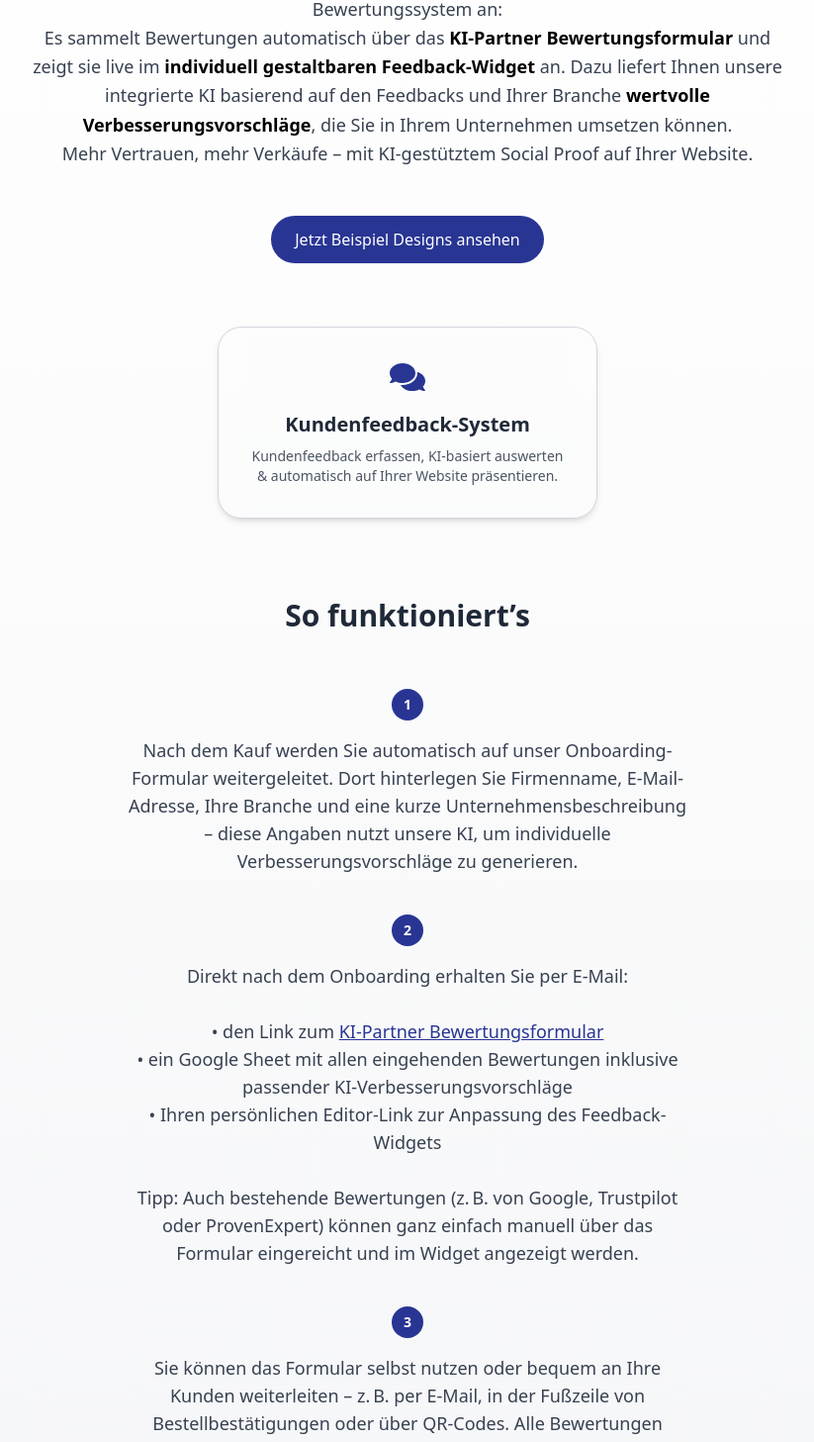
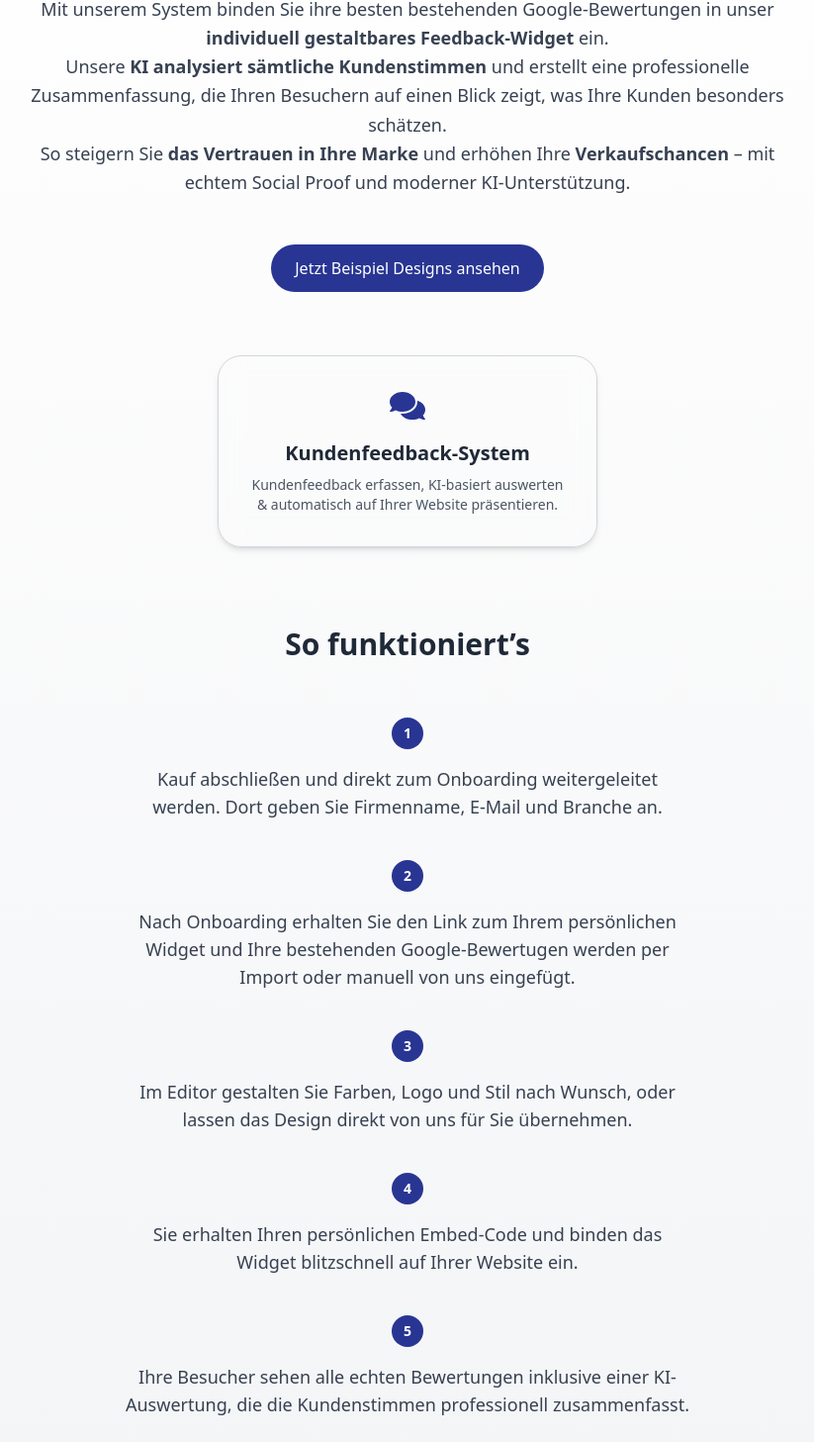
Before and after one commit to Hamsa777/KI-Partner, a React (Vite) app: page /kundenfeedback in a window 1280 px wide. Shown: the part 273-1730 px from the top of the page at 99% size, without its empty margins (228-1051 px from the left). Built offline with nearby package versions, Linux system fonts and the light colour scheme.

Commit message:
Aktueller Stand – Widget final

```diff
--- a/src/pages/Kundenfeedback.jsx
+++ b/src/pages/Kundenfeedback.jsx
@@ -40,14 +40,12 @@ export default function Kundenfeedback() {
   >
     Statistisch
   </a>{" "}
-  gesehen informieren sich 90 % der Kunden vor dem Kauf über Bewertungen – Vertrauen ist kaufentscheidend.
-  Genau hier setzen wir mit unserem KI-gestützten Bewertungssystem an: <br />Es sammelt Bewertungen automatisch über das{" "}
-  <strong className="text-black">KI-Partner Bewertungsformular</strong> und zeigt sie live im{" "}
-  <strong className="text-black">individuell gestaltbaren Feedback-Widget</strong> an.
-  Dazu liefert Ihnen unsere integrierte KI basierend auf den Feedbacks und Ihrer Branche{" "}
-  <strong className="text-black">wertvolle Verbesserungsvorschläge</strong>, die Sie in Ihrem Unternehmen umsetzen können.<br />
-  Mehr Vertrauen, mehr Verkäufe – mit KI-gestütztem Social Proof auf Ihrer Website.
+  gesehen informieren sich <strong>90 % der Kunden</strong> vor dem Kauf über Bewertungen – <strong>Vertrauen ist kaufentscheidend</strong>.<br />
+  Mit unserem System binden Sie ihre besten bestehenden Google-Bewertungen in unser <strong>individuell gestaltbares Feedback-Widget</strong> ein.<br />
+  Unsere <strong>KI analysiert sämtliche Kundenstimmen</strong> und erstellt eine professionelle Zusammenfassung, die Ihren Besuchern auf einen Blick zeigt, was Ihre Kunden besonders schätzen.<br />
+  So steigern Sie <strong>das Vertrauen in Ihre Marke</strong> und erhöhen Ihre <strong>Verkaufschancen</strong> – mit echtem Social Proof und moderner KI-Unterstützung.
 </motion.p>
+
 
 
 
@@ -88,7 +86,7 @@ export default function Kundenfeedback() {
           {/* Hover-Overlay mit zwei Buttons */}
           <div className="absolute inset-0 bg-white/95 backdrop-blur-md rounded-3xl opacity-0 group-hover:opacity-100 transition-opacity duration-300 flex">
             <a
-              href="https://buy.stripe.com/fZufZhevgh0Y4uEesz7bW05"
+              href="https://buy.stripe.com/bJebJ19aW4ecgdmbgn7bW06"
               target="_blank"
               rel="noopener noreferrer"
               className="w-1/2 flex flex-col items-center justify-center hover:bg-gray-100 transition rounded-l-3xl"
@@ -98,7 +96,7 @@ export default function Kundenfeedback() {
             </a>
             <div className="w-px bg-gray-300 my-6"></div>
             <a
-              href="https://buy.stripe.com/8wM00Rc7k7kT6Ri7sv"
+              href="https://buy.stripe.com/fZu5kD1Iu9yw6CMdov7bW07"
               target="_blank"
               rel="noopener noreferrer"
               className="w-1/2 flex flex-col items-center justify-center hover:bg-gray-100 transition rounded-r-3xl"
@@ -123,23 +121,15 @@ export default function Kundenfeedback() {
   <div className="max-w-xl mx-auto flex flex-col items-center space-y-10 text-center">
     {[
       // Schritt 1
-    "Nach dem Kauf werden Sie automatisch auf unser Onboarding-Formular weitergeleitet. Dort hinterlegen Sie Firmenname, E-Mail-Adresse, Ihre Branche und eine kurze Unternehmensbeschreibung – diese Angaben nutzt unsere KI, um individuelle Verbesserungsvorschläge zu generieren.",
-
-    // Schritt 2 (mit Aufzählungen, KI-Vorschlag + Trustpilot-Hinweis)
-    'Direkt nach dem Onboarding erhalten Sie per E-Mail:<br /><br />' +
-    '• den Link zum <a href="https://tally.so/r/nrqqNL" target="_blank" rel="noopener noreferrer" class="text-[#283593] underline font-medium">KI-Partner Bewertungsformular</a><br />' +
-    '• ein Google Sheet mit allen eingehenden Bewertungen inklusive passender KI-Verbesserungsvorschläge<br />' +
-    '• Ihren persönlichen Editor-Link zur Anpassung des Feedback-Widgets<br /><br />' +
-    'Tipp: Auch bestehende Bewertungen (z. B. von Google, Trustpilot oder ProvenExpert) können ganz einfach manuell über das Formular eingereicht und im Widget angezeigt werden.',
-
+      "Kauf abschließen und direkt zum Onboarding weitergeleitet werden. Dort geben Sie Firmenname, E-Mail und Branche an.",
+      // Schritt 2
+      "Nach Onboarding erhalten Sie den Link zum Ihrem persönlichen Widget und Ihre bestehenden Google-Bewertugen werden per Import oder manuell von uns eingefügt.",
       // Schritt 3
-    "Sie können das Formular selbst nutzen oder bequem an Ihre Kunden weiterleiten – z. B. per E-Mail, in der Fußzeile von Bestellbestätigungen oder über QR-Codes. Alle Bewertungen erscheinen automatisch in Ihrem Widget.",
-
+      "Im Editor gestalten Sie Farben, Logo und Stil nach Wunsch, oder lassen das Design direkt von uns für Sie übernehmen.",
       // Schritt 4
-    "Im Widget-Editor passen Sie Farben, Schrift, Stil, Rahmen, Logo und Überschrift individuell an. Ihre Einstellungen werden gespeichert und ein persönlicher Embed-Code generiert – kopierfertig für Ihre Website.",
-
+      "Sie erhalten Ihren persönlichen Embed-Code und binden das Widget blitzschnell auf Ihrer Website ein.",
       // Schritt 5
-    "Nach dem Einfügen erscheint Ihr Widget im Livebetrieb – mit echtem Feedback, professionellem Design und automatisierter Verwaltung. So stärken Sie Vertrauen, steigern Conversions und präsentieren Ihr Unternehmen von der besten Seite."
+      "Ihre Besucher sehen alle echten Bewertungen inklusive einer KI-Auswertung, die die Kundenstimmen professionell zusammenfasst."
     ].map((text, i) => (
       <motion.div
         key={i}
@@ -152,17 +142,10 @@ export default function Kundenfeedback() {
         <div className="w-8 h-8 rounded-full bg-[#283593] text-white flex items-center justify-center font-semibold text-sm mb-4">
           {i + 1}
         </div>
-
-      <p
-        className="text-gray-700 text-base sm:text-lg"
-        dangerouslySetInnerHTML={{ __html: text }}
-      />
+        <p className="text-gray-700 text-base sm:text-lg">{text}</p>
       </motion.div>
     ))}
   </div>
-
-
-
 </section>
 
         <motion.div
@@ -179,7 +162,7 @@ export default function Kundenfeedback() {
 >
 
   <a
-    href="https://buy.stripe.com/fZufZhevgh0Y4uEesz7bW05"
+    href="https://buy.stripe.com/bJebJ19aW4ecgdmbgn7bW06"
     target="_blank"
     rel="noopener noreferrer"
     className="inline-block mt-10 px-6 py-3 bg-[#283593] text-white text-sm font-medium rounded-full shadow hover:bg-[#1f2d66] transition"
```
Lines whose indentation alone changed are shown as unchanged.
